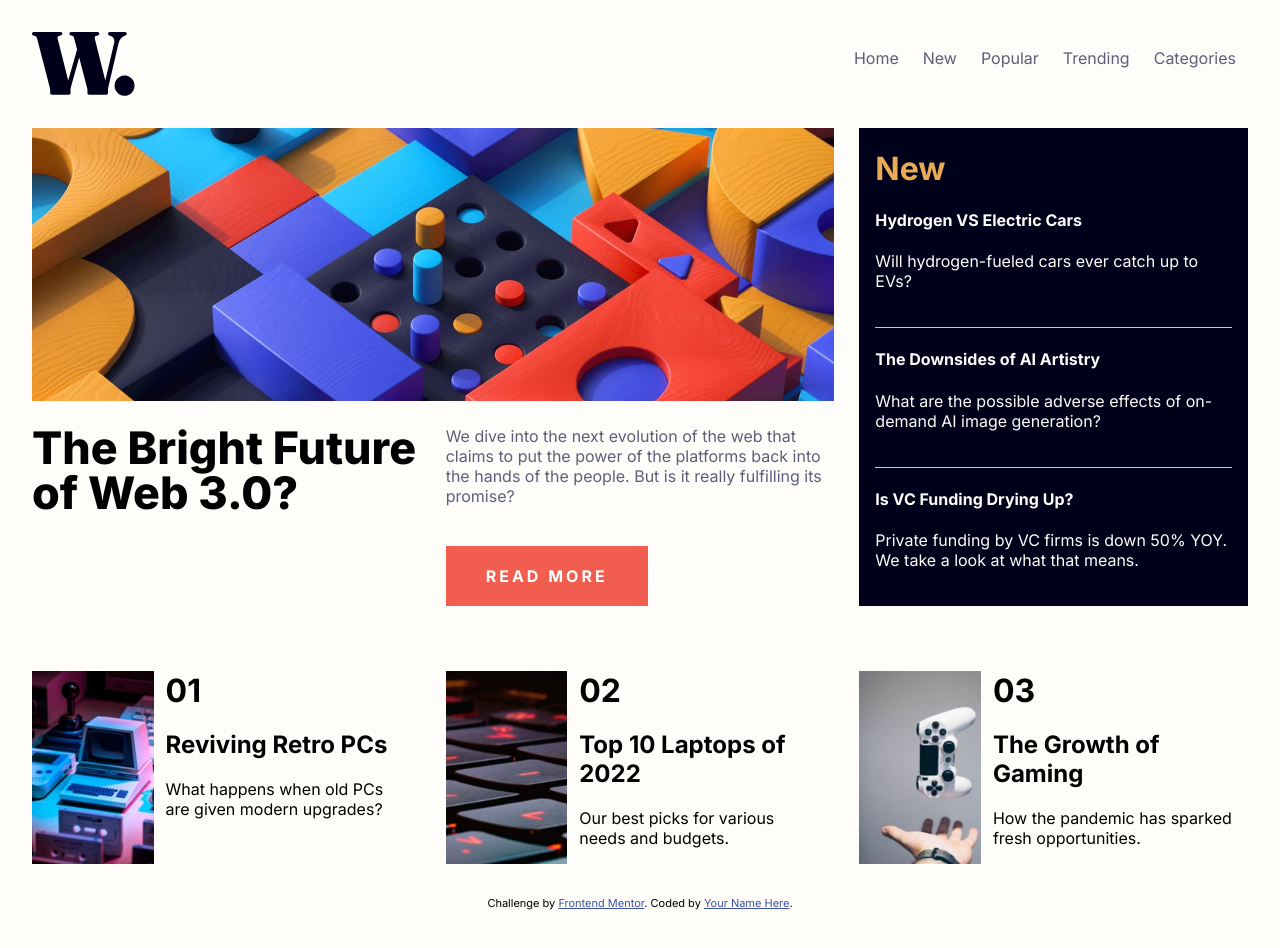
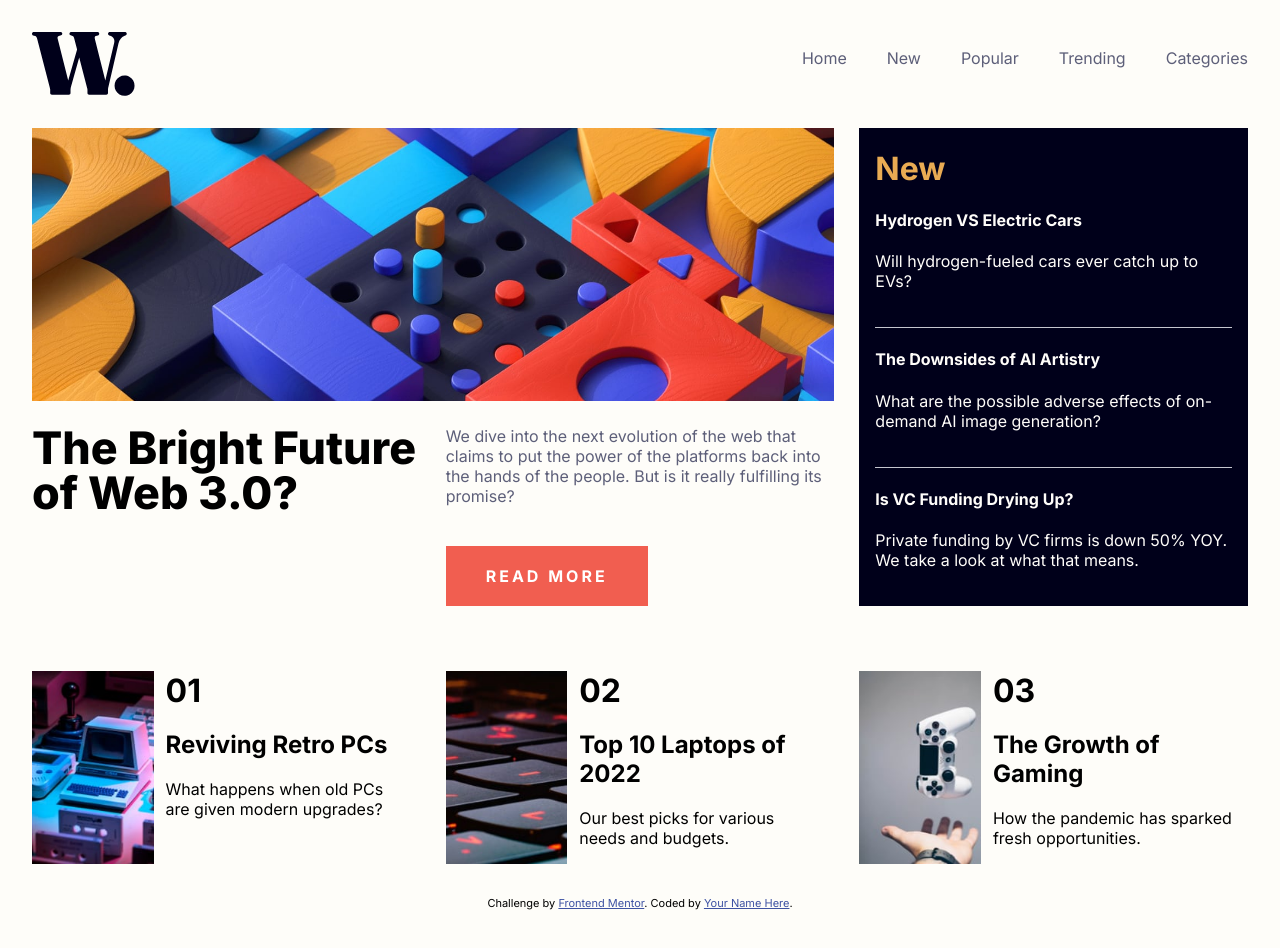
Before and after one commit to marcla/frontendmentor-news-homepage-challenge, a plain HTML site: page index.html in a window 1280 px wide. Drawn offline with Linux system fonts and the light colour scheme.

Commit message:
Fixed menu item gap

```diff
--- a/style.css
+++ b/style.css
@@ -30,10 +30,11 @@ body {
 .main-menu__items {
     display: flex;
     list-style: none;
+    gap: 40px;
 }
 
 .main-menu__item {
-    margin: 0 12px;
+    /* margin: 0 0 0 20px; */
 }
 
 .main-menu__item a {
```
